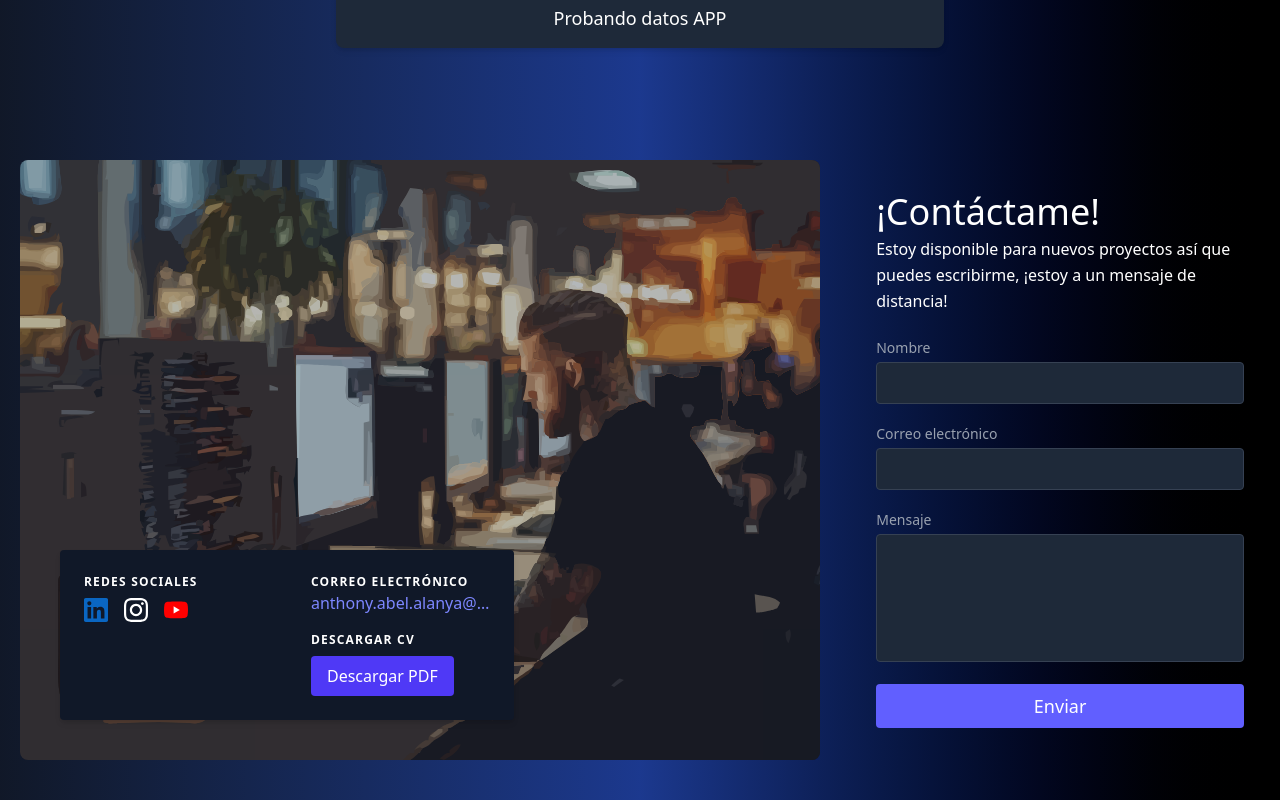
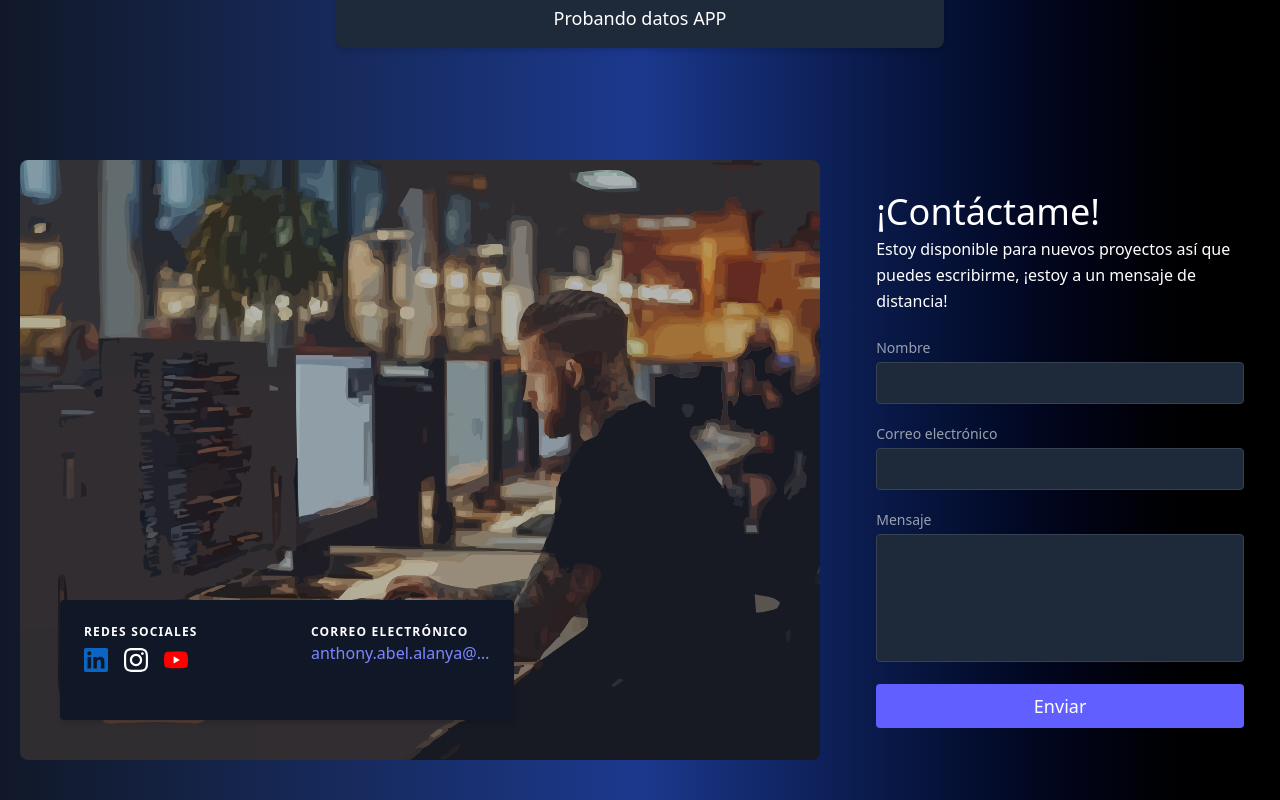
Before and after one commit to thoonidev/my-portfolio, a React (Vite) app: page / in a window 1280 px wide. Shown: the part 2992-3792 px from the top of the page. Built offline with nearby package versions, Linux system fonts and the light colour scheme.

Commit message:
Remove CV download section from Contact.jsx
Removed CV download section from Contact component.

```diff
--- a/src/components/Contact.jsx
+++ b/src/components/Contact.jsx
@@ -131,18 +131,6 @@ export default function Contact() {
               >
                 anthony.abel.alanya@gmail.com
               </a>
-              <h2 className="title-font font-semibold text-white tracking-widest text-xs mt-4">
-                DESCARGAR CV
-              </h2>
-              <a
-                href="/cv/mi-cv.pdf"
-                download
-                target="_blank"
-                rel="noopener noreferrer"
-                className="inline-block mt-2 bg-indigo-600 text-white px-4 py-2 rounded hover:bg-indigo-700 transition"
-              >
-                Descargar PDF
-              </a>
             </div>
           </div>
         </div>
```
